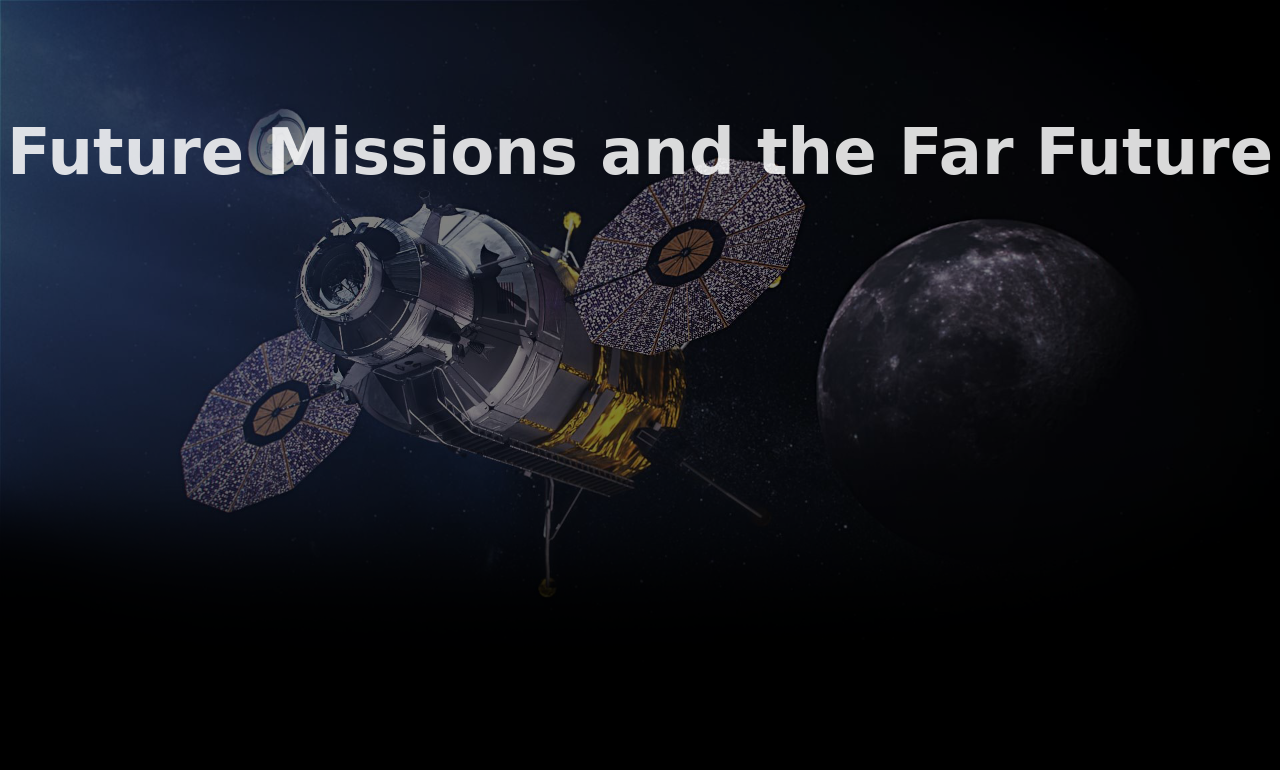
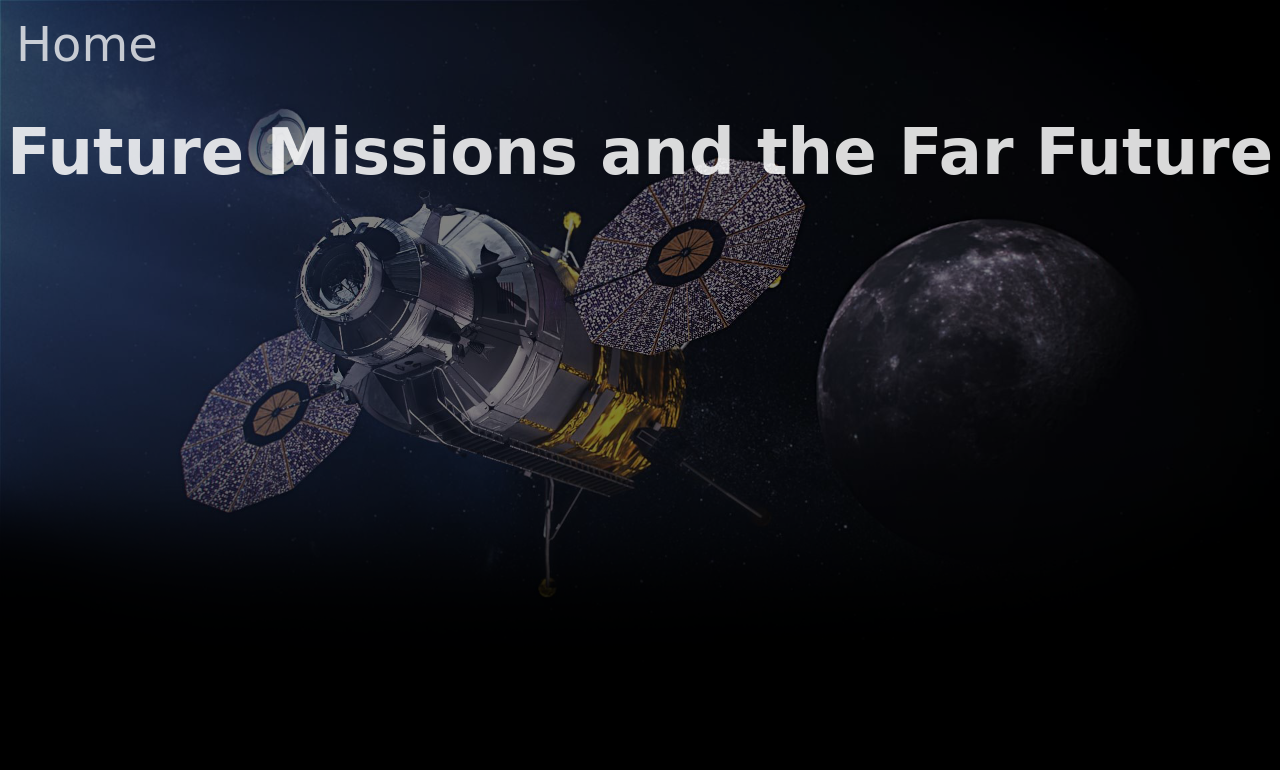
Before and after one commit to KSEMAHUCCE/FinalProject2023, a plain HTML site: page FarFuture.html in a window 1280 px wide. Shown: the top 770 px of the page. Drawn offline with Linux system fonts and the light colour scheme.

Commit message:
revision6
Added structure to Articles, and created a homebutton to all pages.

```diff
--- a/EU.css
+++ b/EU.css
@@ -16,6 +16,22 @@ body {
     font-size: 2rem;
 }
 
+.HomeButton {
+    position: absolute;
+    z-index: 100;
+    margin: 1rem;
+    top: 0;
+    left: 0;
+    display: block;
+    font-size: 3rem;
+}
+
+.HomeButton a {
+
+    text-decoration: none;
+    color: white;
+    opacity: 75%;
+}
 
 .topimg img{
 
--- a/FMFF.css
+++ b/FMFF.css
@@ -5,6 +5,7 @@ body {
     font-family: 'Bebas Neue', cursive;
     color: white;
 }
+
 
 .pagetop {
     position: relative;
@@ -15,6 +16,22 @@ body {
     font-size: 2rem;
 }
 
+.HomeButton {
+    position: absolute;
+    z-index: 100;
+    margin: 1rem;
+    top: 0;
+    left: 0;
+    display: block;
+    font-size: 3rem;
+}
+
+.HomeButton a {
+
+    text-decoration: none;
+    color: white;
+    opacity: 75%;
+}
 
 .topimg img{
 
--- a/FarFuture.html
+++ b/FarFuture.html
@@ -7,7 +7,9 @@
     <link rel="stylesheet" href="FMFF.css">
 </head>
 <body>
+
     <div class="pagetop">
+        <nav class="HomeButton"><a href="index.html">Home</a></nav>
         <picture class="topimg">
             <source media="(min-width: 769px)" srcset="images\futuremissionsimgvig.png">
             <source media="(min-width: 481px) and (max-width: 768px)" srcset="images\futuremissionsimgsquarevig.png">
@@ -15,6 +17,7 @@
             <h1 class="topimagetext">Future Missions and the Far Future</h1>
         </picture>
         </div>
+
 
         <article>
             <h1>The Future of Man</h1>
--- a/GAE.css
+++ b/GAE.css
@@ -15,6 +15,23 @@ body {
     font-size: 2rem;
 }
 
+.HomeButton {
+    position: absolute;
+    z-index: 100;
+    margin: 1rem;
+    top: 0;
+    left: 0;
+    display: block;
+    font-size: 3rem;
+}
+
+
+.HomeButton a {
+
+    text-decoration: none;
+    color: white;
+    opacity: 75%;
+}
 
 .topimg img{
 
--- a/PWV.css
+++ b/PWV.css
@@ -14,6 +14,24 @@ body {
     flex-direction: column;
     align-items:center;
     font-size: 2rem;
+}
+
+.HomeButton {
+    position: absolute;
+    z-index: 100;
+    margin: 1rem;
+    top: 0;
+    left: 0;
+    display: block;
+    font-size: 3rem;
+}
+
+
+.HomeButton a {
+
+    text-decoration: none;
+    color: white;
+    opacity: 75%;
 }
 
 .topimg img {
```
Also changed, not shown: EarlyUniverse.html (+1 -0 lines), GrowthofAstronomyExp.html (+1 -0 lines), PremodernWorldViews.html (+1 -0 lines).
